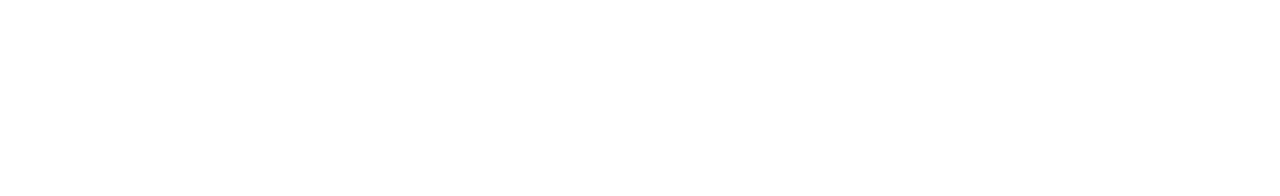
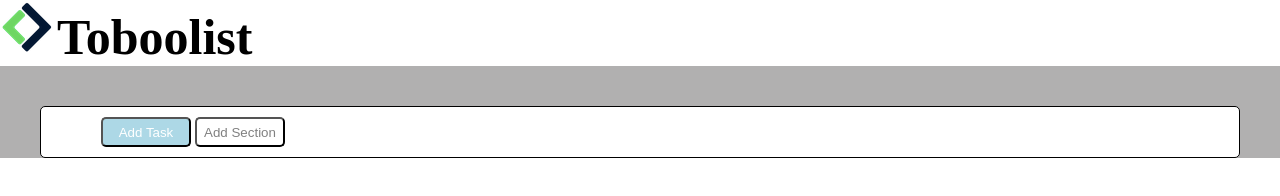
Before and after one commit to giovanni2299/html-css-toboolist, a plain HTML site: page index.html in a window 1280 px wide. Drawn offline with Linux system fonts and the light colour scheme.

Commit message:
ADD:header+first main part

```diff
--- a/css/style.css
+++ b/css/style.css
@@ -0,0 +1,50 @@
+*{
+    margin: 0;
+    padding: 0;
+    box-sizing: border-box;
+}
+
+header{
+
+}
+
+.logo-title{
+    font-size: 50px;
+    vertical-align:baseline;
+    display: inline-block;
+}
+
+main{
+    background-color: #b1b0b0;
+}
+
+.container{
+    padding-top: 40px;
+    max-width: 1200px;
+    margin: 0 auto;
+}
+
+.aside-box{
+    padding: 10px;
+    width: 100%;
+    border-radius: 5px;
+    background-color: white;
+    border: 1px solid black;
+}
+
+.add{
+    width: 90px;
+    height: 30px;
+    border-radius: 5px;
+}
+
+.task{
+    background-color: lightblue;
+    color: white;
+    margin-left: 50px;
+}
+
+.section{
+    background-color: white;
+    color: grey;
+}
--- a/index.html
+++ b/index.html
@@ -3,9 +3,25 @@
 <head>
     <meta charset="UTF-8">
     <meta name="viewport" content="width=device-width, initial-scale=1.0">
-    <title>Document</title>
+    <link rel="stylesheet" href="./css/style.css">
+    <title>Toboolist</title>
 </head>
 <body>
+    <!-- inizio intestazione -->
+    <header>
+        <img src="./img/logo copia.png" alt="">
+        <h1 class="logo-title">Toboolist</h1>
+    </header>
+    <!-- /fine intestazione -->
 
+    <main>
+        <div class="container">
+            <aside class="aside-box">
+                <button class="add task">Add Task</button>
+                <button class="add section">Add Section</button>
+            </aside>
+        </div>
+
+    </main>
 </body>
 </html>
```
